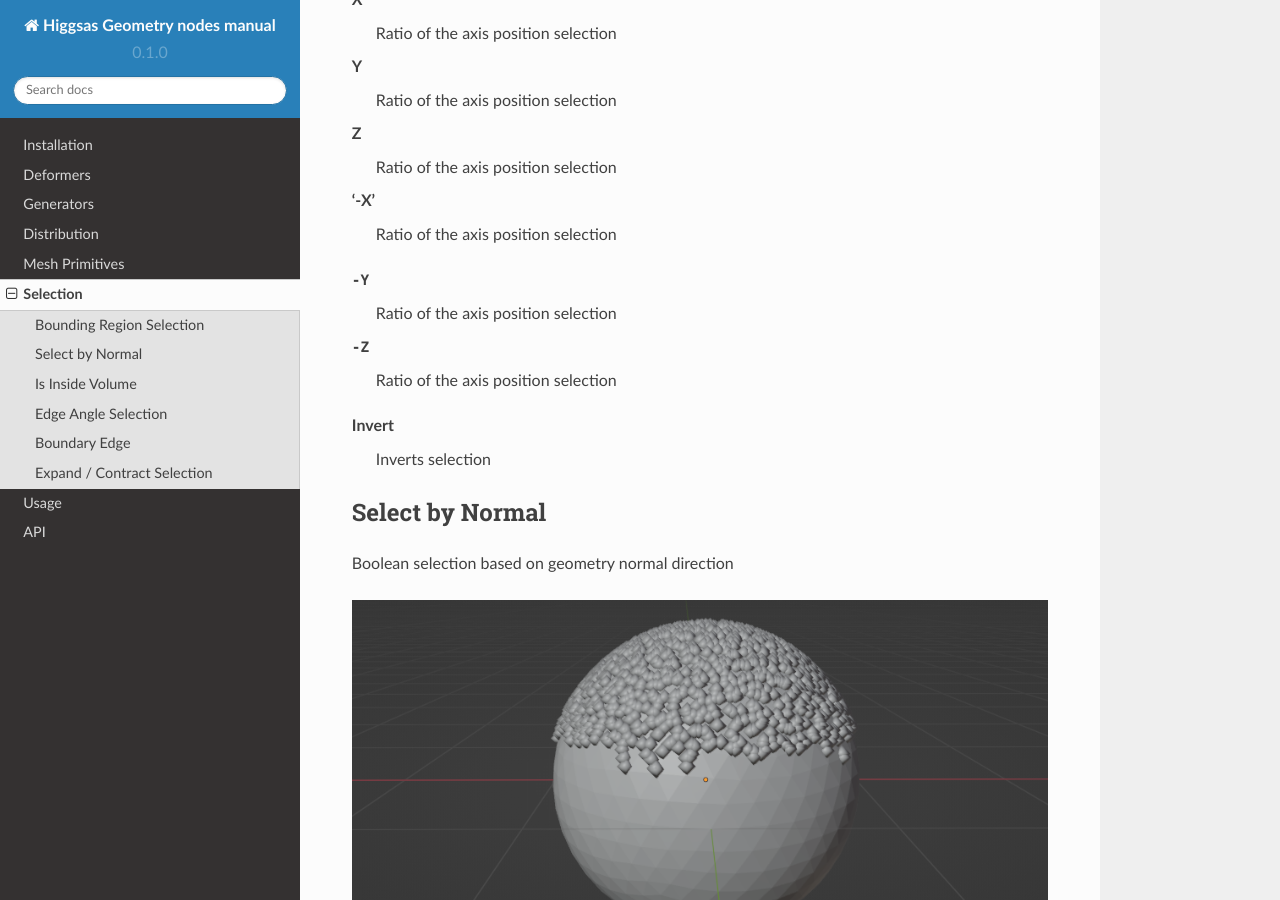
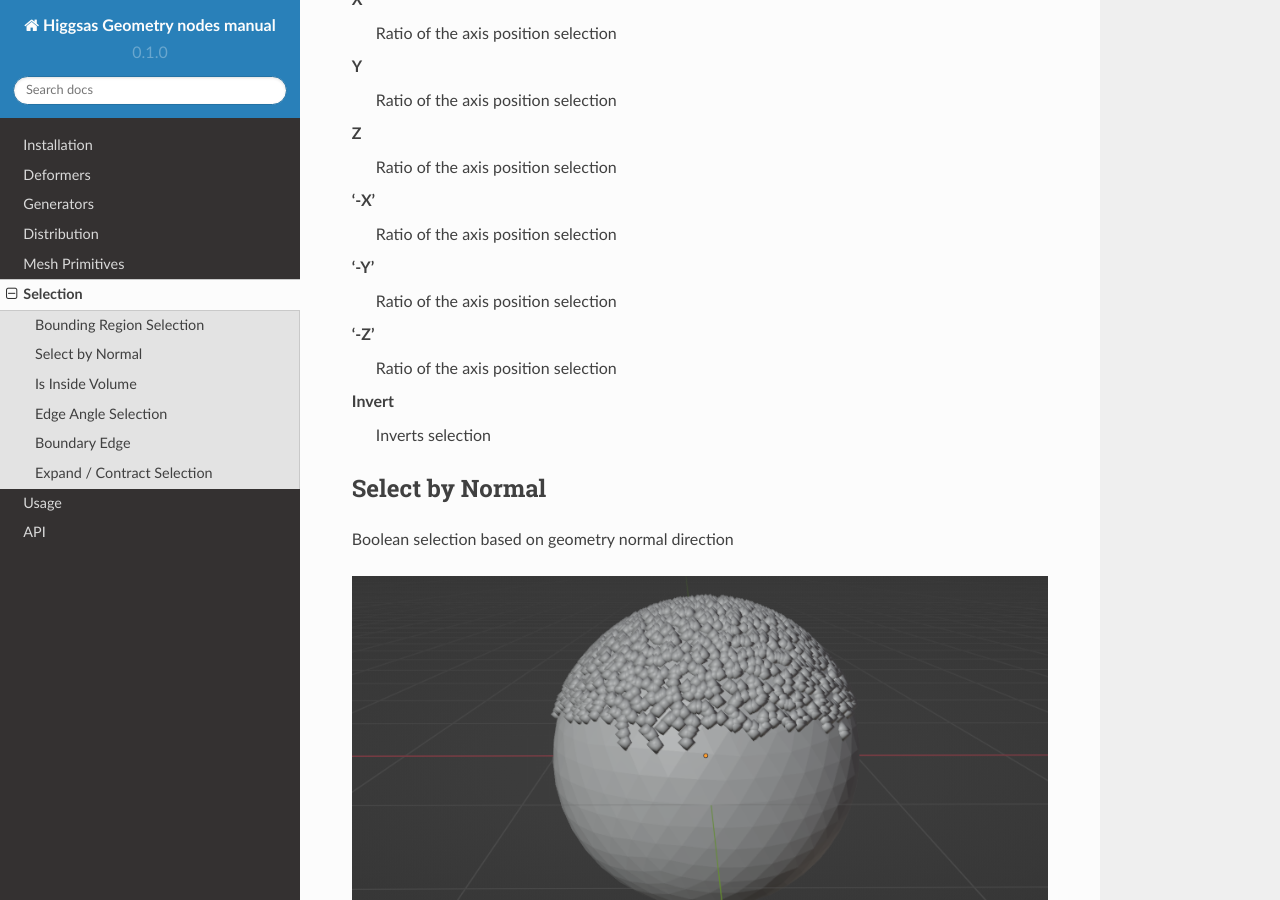
Before and after one commit to higgsas/higgsas_geo_nodes_manual, a Sphinx documentation site: the page built from docs/selection.rst, in a window 1280 px wide and 900 px high, scrolled down 969 px. Built offline with Sphinx 7.4.7 and the Read the Docs theme 2.0.0, drawn with Linux system fonts in a browser that asks for light colours.

```diff
--- a/docs/selection.rst
+++ b/docs/selection.rst
@@ -21,10 +21,10 @@ Z
 '-X'
   Ratio of the axis position selection
 
--Y
+'-Y'
   Ratio of the axis position selection
 
--Z
+'-Z'
   Ratio of the axis position selection
 
 Invert
```
